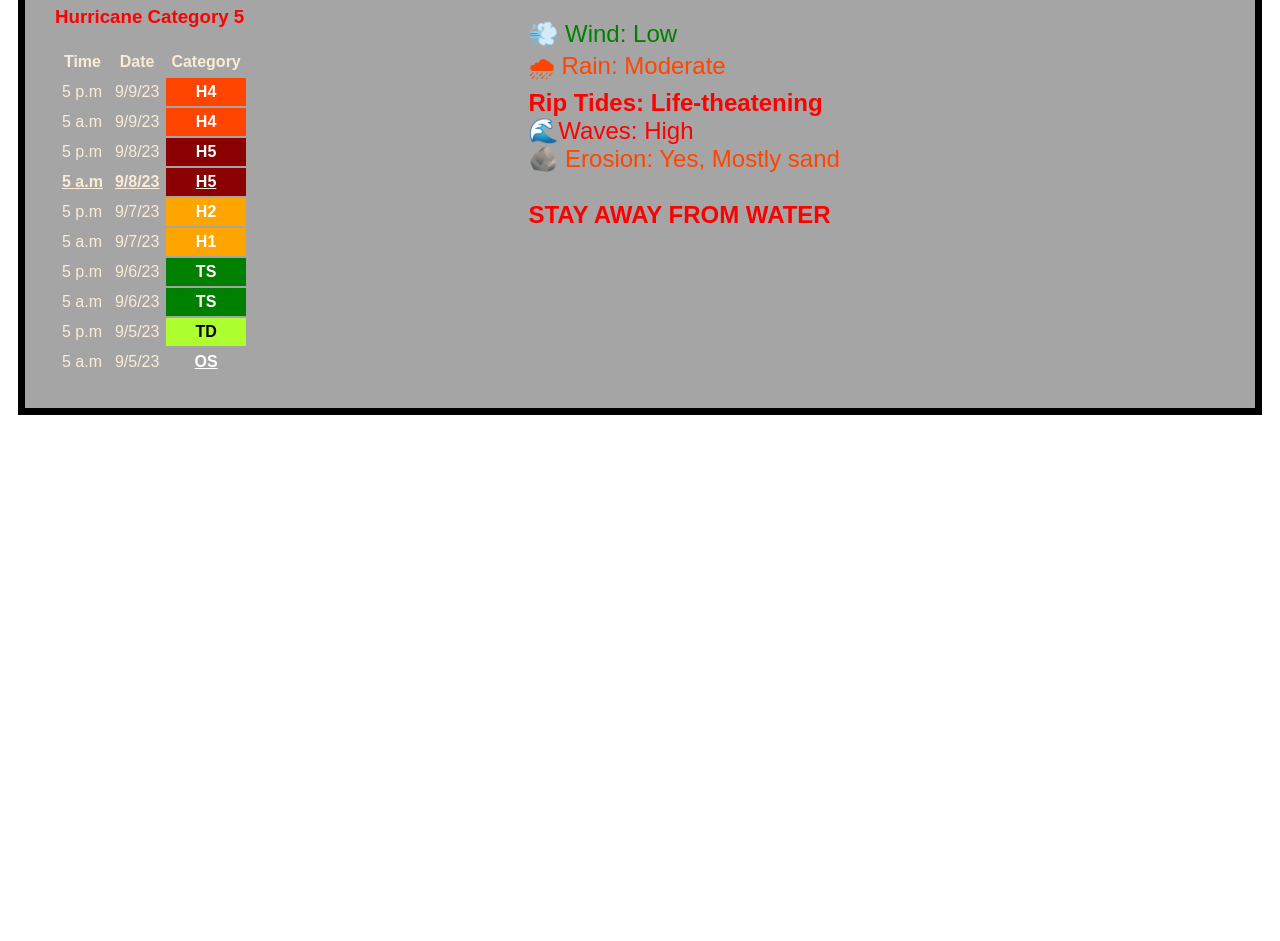
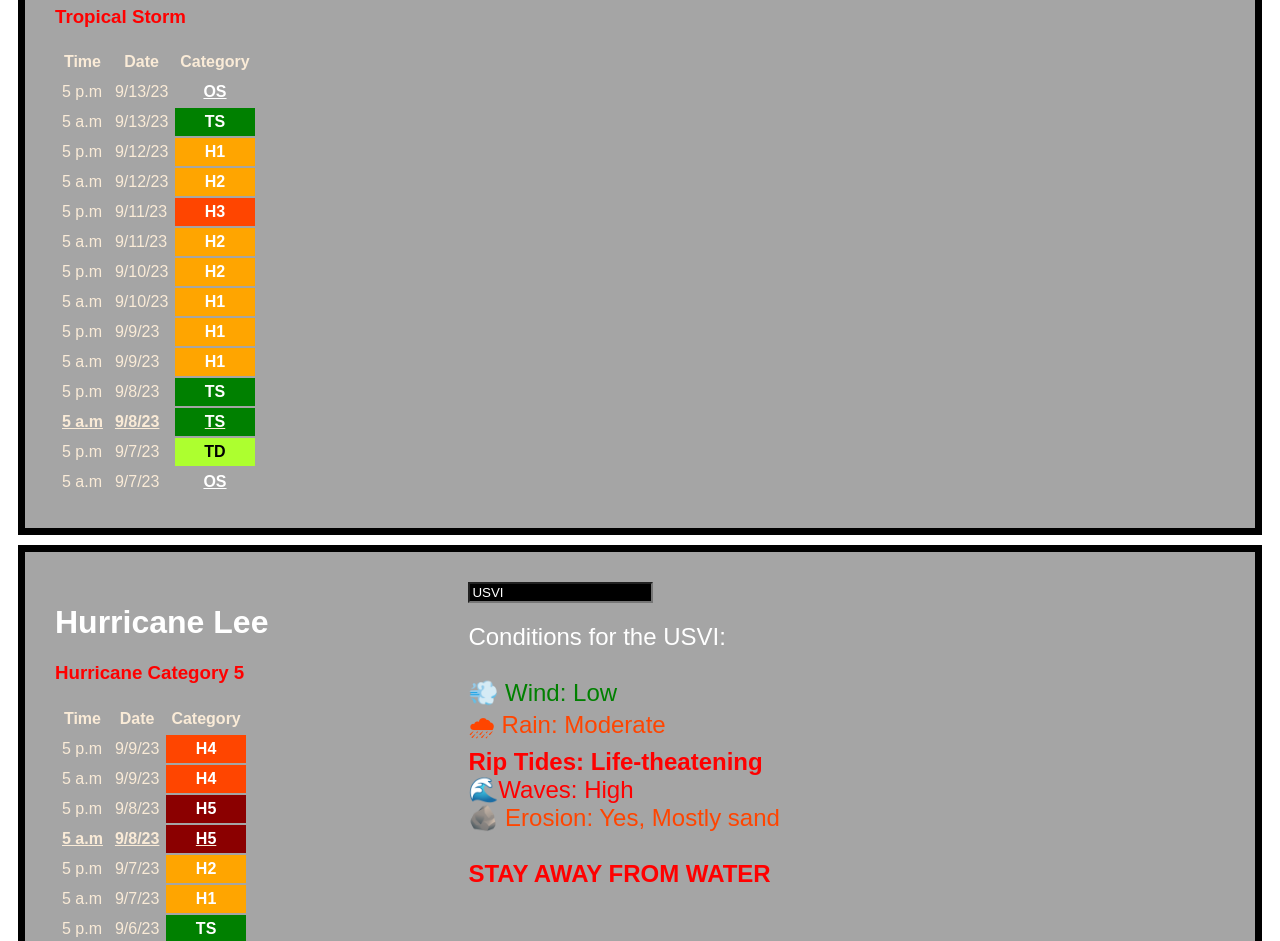
Before and after one commit to ImpossibleConcoptions/tropicUpdates, a plain HTML site: page index.html in a window 1280 px wide. Shown: the part 401-1342 px from the top of the page. Before the commit the page ends 826 px from the top, so only its background shows below. Drawn offline with Linux system fonts and the light colour scheme.

Commit message:
Added Tropical Storm Margot

```diff
--- a/index.html
+++ b/index.html
@@ -125,9 +125,99 @@
             <li OS CAT>OS – Organized Storm</li>
         </ul>
     </div>
+
     <div storm>
         <div data>
-            <h1 title>Hurricane Lee <img src="./recentStorm.png" /></h1>
+            <h1 title>Tropical Storm Margot <img src="./recentStorm.png" /></h1>
+            <h3 hazard>Tropical Storm</h3>
+            <table tdcl>
+                <tr>
+                    <th>Time</th>
+                    <th>Date</th>
+                    <th>Category</th>
+                </tr>
+                <tr>
+                    <td>5 p.m</td>
+                    <td>9/13/23</td>
+                    <td OS CAT>OS</td>
+                </tr>
+                <tr>
+                    <td>5 a.m</td>
+                    <td>9/13/23</td>
+                    <td TS CAT>TS</td>
+                </tr>
+                <tr>
+                    <td>5 p.m</td>
+                    <td>9/12/23</td>
+                    <td H1 CAT>H1</td>
+                </tr>
+                <tr>
+                    <td>5 a.m</td>
+                    <td>9/12/23</td>
+                    <td H2 CAT>H2</td>
+                </tr>
+                <tr>
+                    <td>5 p.m</td>
+                    <td>9/11/23</td>
+                    <td H3 CAT>H3</td>
+                </tr>
+                <tr>
+                    <td>5 a.m</td>
+                    <td>9/11/23</td>
+                    <td H2 CAT>H2</td>
+                </tr>
+                <tr>
+                    <td>5 p.m</td>
+                    <td>9/10/23</td>
+                    <td H2 CAT>H2</td>
+                </tr>
+                <tr>
+                    <td>5 a.m</td>
+                    <td>9/10/23</td>
+                    <td H1 CAT>H1</td>
+                </tr>
+                <tr>
+                    <td>5 p.m</td>
+                    <td>9/9/23</td>
+                    <td H1 CAT>H1</td>
+                </tr>
+                <tr>
+                    <td>5 a.m</td>
+                    <td>9/9/23</td>
+                    <td H1 CAT>H1</td>
+                </tr>
+                <tr>
+                    <td>5 p.m</td>
+                    <td>9/8/23</td>
+                    <td TS CAT>TS</td>
+                </tr>
+                <tr NOW>
+                    <td>5 a.m</td>
+                    <td>9/8/23</td>
+                    <td TS CAT>TS</td>
+                </tr>
+                <tr>
+                    <td>5 p.m</td>
+                    <td>9/7/23</td>
+                    <td TD CAT>TD</td>
+                </tr>
+                <tr>
+                    <td>5 a.m</td>
+                    <td>9/7/23</td>
+                    <td OS CAT>OS</td>
+                </tr>
+            </table>
+        </div>
+        <dic p2m>
+            <h2>
+                Tropical Storm Margot Will Not Affect <span bold>ANY</span> Land
+            </h2>
+        </dic>
+    </div>
+
+    <div storm>
+        <div data>
+            <h1 title>Hurricane Lee</h1>
             <h3 hazard>Hurricane Category 5</h3>
             <table tdcl>
                 <tr>
--- a/index.js
+++ b/index.js
@@ -66,4 +66,4 @@ function update() {
     )
 }
 
-setInterval(update, 100)
+setInterval(update, 1000)
```
Also changed, not shown: loading_spinner.gif (deleted), recentStorm.png.
